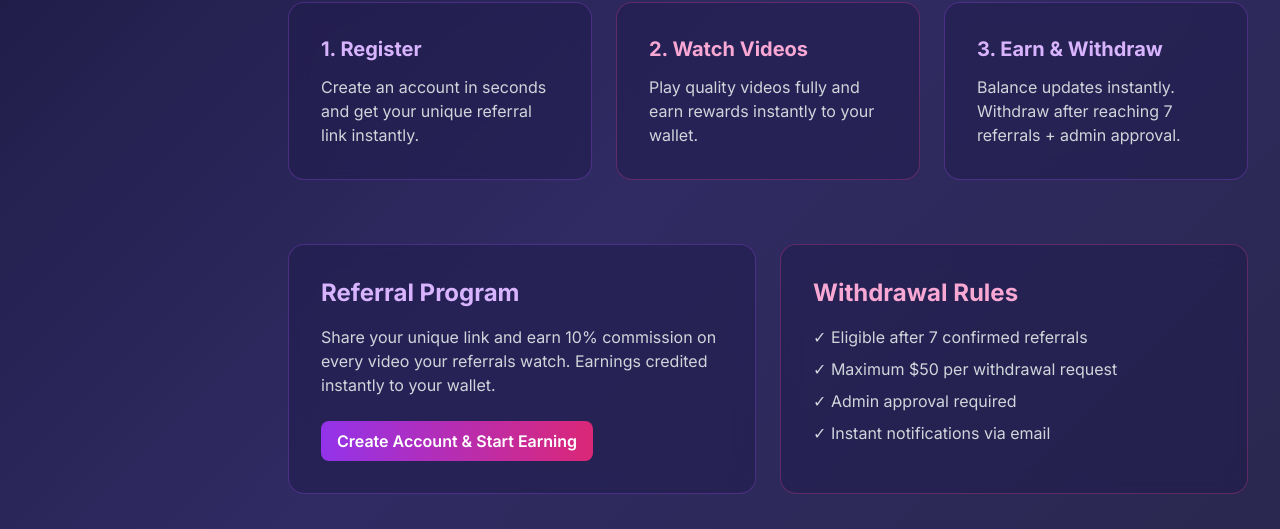
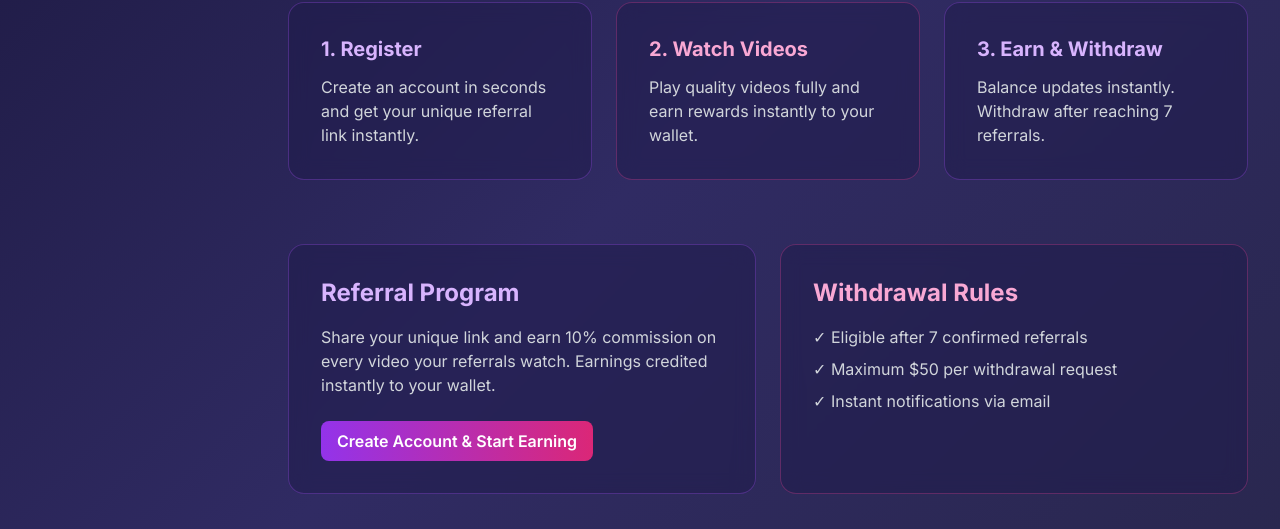
Before and after one commit to mainmesh/xrp_videos, a Django app: page / in a window 1280 px wide. Shown: the part 1047-1576 px from the top of the page. Run offline with Django 4.2, Linux system fonts and the light colour scheme; some libraries are stand-ins or nearby versions.

Commit message:
Remove admin approval requirement from withdrawal information

```diff
--- a/templates/home.html
+++ b/templates/home.html
@@ -61,7 +61,7 @@
 			</div>
 			<div class="dark-glass rounded-2xl p-6 sm:p-8 border border-purple-500/30 hover:shadow-2xl hover:shadow-purple-500/50 transition">
 				<h3 class="text-lg sm:text-xl font-bold text-purple-300 mb-3">3. Earn & Withdraw</h3>
-				<p class="text-sm sm:text-base text-gray-300">Balance updates instantly. Withdraw after reaching 7 referrals + admin approval.</p>
+				<p class="text-sm sm:text-base text-gray-300">Balance updates instantly. Withdraw after reaching 7 referrals.</p>
 			</div>
 		</div>
 	</section>
@@ -90,7 +90,6 @@
 			<ul class="text-sm sm:text-base text-gray-300 space-y-2">
 				<li>✓ Eligible after 7 confirmed referrals</li>
 				<li>✓ Maximum $50 per withdrawal request</li>
-				<li>✓ Admin approval required</li>
 				<li>✓ Instant notifications via email</li>
 			</ul>
 		</div>
```
